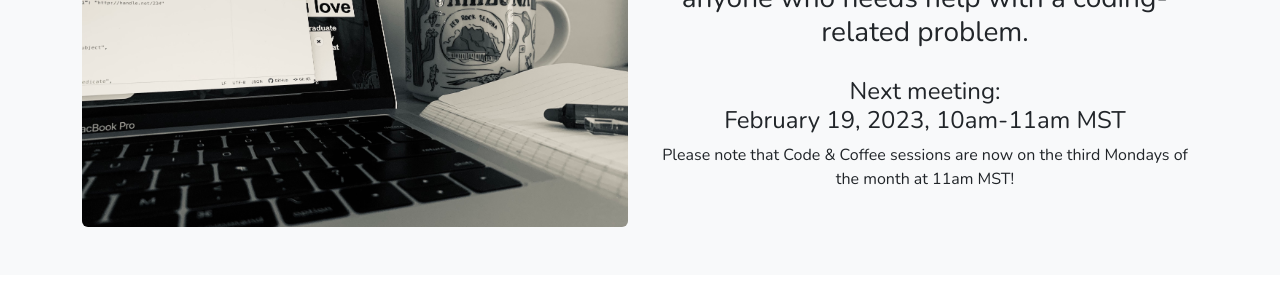
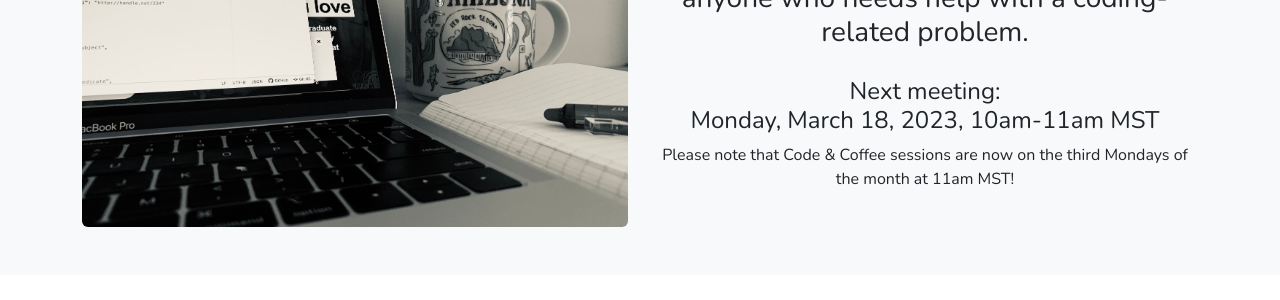
Before and after one commit to rse-asu/rse-asu.github.io, a Jekyll site: the page built from code-coffee.html, in a window 1280 px wide. Shown: the part 253-553 px from the top of the page. Built offline with Jekyll 4.4.1, drawn with Linux system fonts in a browser that asks for light colours; nearby versions of some CDN libraries.

Commit message:
Update code & coffee date

```diff
--- a/code-coffee.html
+++ b/code-coffee.html
@@ -14,7 +14,7 @@ title: Code & Coffee
                 <h3>Monthly ASU Code and Coffee session for anyone who needs help with a coding-related problem.</h3>
                 <h4 style="padding-top: 20px">
                     Next meeting: <br>
-                    February 19, 2023, 10am-11am MST
+                    Monday, March 18, 2023, 10am-11am MST
                 </h4>
                 <p>
                     Please note that Code & Coffee sessions are now on the third Mondays of the month at 11am MST!
```
